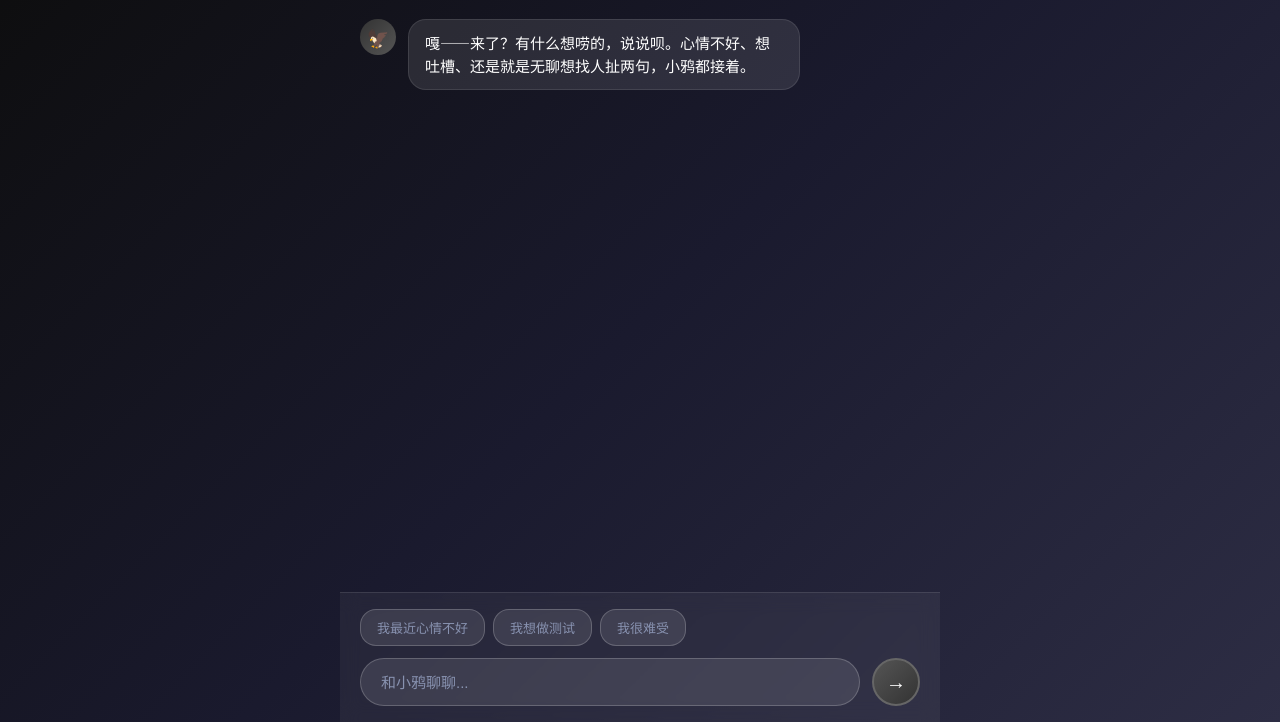
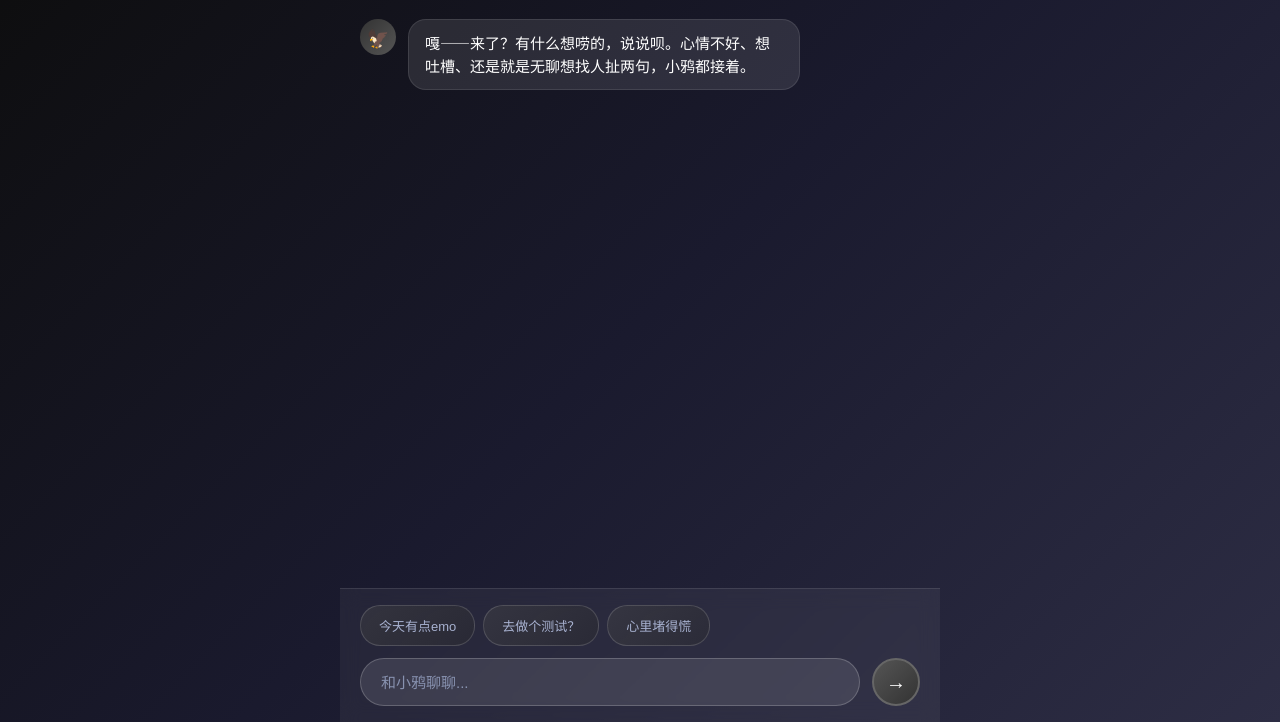
Before and after one commit to XX1483732026/-, a plain HTML site: page chat.html in a window 1280 px wide. Shown: the part 78-800 px from the top of the page. Drawn offline with Linux system fonts and the light colour scheme.

Commit message:
v2: 优化聊天页快捷按钮文案和样式

```diff
--- a/chat.html
+++ b/chat.html
@@ -231,15 +231,22 @@
         }
 
         .quick-btn {
-            background: rgba(255, 255, 255, 0.1);
-            border: 1px solid rgba(255, 255, 255, 0.2);
-            border-radius: 16px;
-            padding: 8px 16px;
-            color: #8892b0;
+            background: linear-gradient(135deg, rgba(74, 74, 74, 0.4), rgba(45, 45, 45, 0.4));
+            border: 1px solid rgba(255, 255, 255, 0.15);
+            border-radius: 20px;
+            padding: 10px 18px;
+            color: #a8b2d1;
             font-size: 13px;
             cursor: pointer;
             transition: all 0.3s ease;
         }
+
+        .quick-btn:hover {
+            background: linear-gradient(135deg, rgba(74, 74, 74, 0.6), rgba(45, 45, 45, 0.6));
+            color: #fff;
+            transform: translateY(-1px);
+        }
+
 
         .quick-btn:hover {
             background: rgba(255, 255, 255, 0.15);
@@ -267,9 +274,9 @@
 
         <div class="chat-input-area">
             <div class="quick-actions">
-                <button class="quick-btn" onclick="sendQuickMessage('我最近心情不好')">我最近心情不好</button>
-                <button class="quick-btn" onclick="sendQuickMessage('我想做测试')">我想做测试</button>
-                <button class="quick-btn" onclick="sendQuickMessage('我很难受')">我很难受</button>
+                <button class="quick-btn" onclick="sendQuickMessage('今天有点emo')">今天有点emo</button>
+                <button class="quick-btn" onclick="sendQuickMessage('去做个测试？')">去做个测试？</button>
+                <button class="quick-btn" onclick="sendQuickMessage('心里堵得慌')">心里堵得慌</button>
             </div>
             <div class="input-wrapper">
                 <input type="text" class="chat-input" id="chatInput" placeholder="和小鸦聊聊..." onkeypress="handleKeyPress(event)">
```
